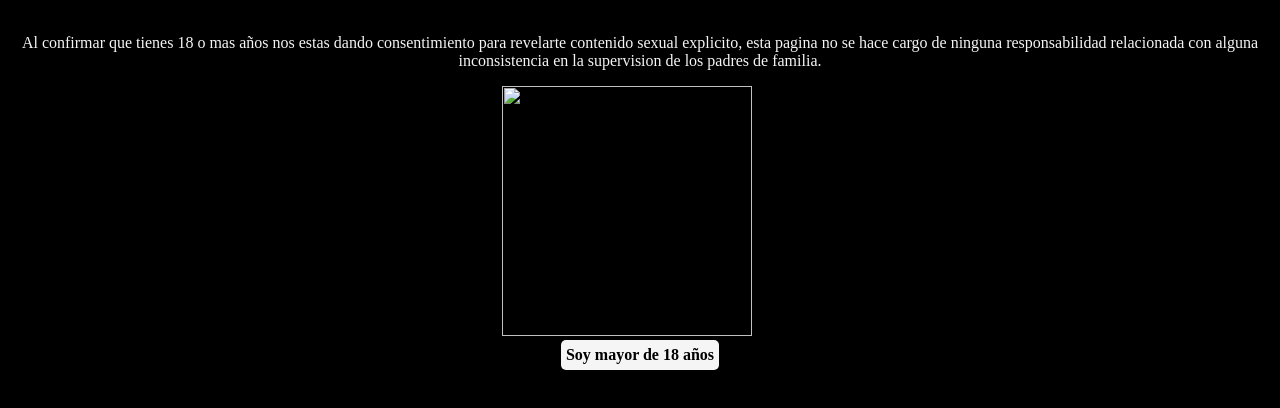
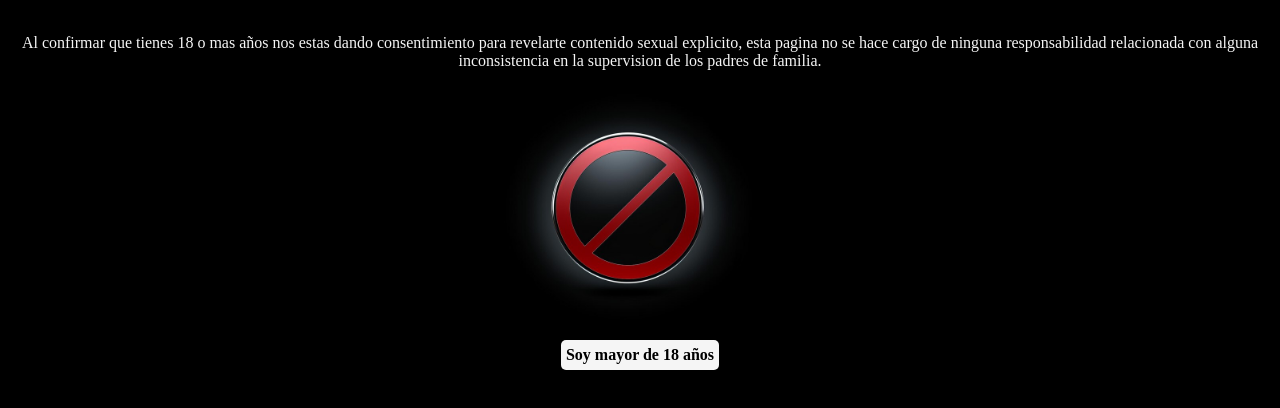
Before and after one commit to wilki-BD/wilki-BD.github.io, a plain HTML site: page index.html in a window 1280 px wide. Shown: the part 254-662 px from the top of the page. Drawn offline with Linux system fonts and the light colour scheme.

Commit message:
Update index.html

```diff
--- a/index.html
+++ b/index.html
@@ -21,7 +21,7 @@
    <div id="con2">
      <div id="Cproh">
 
-    <img id="proh" src="proh.jpg">
+    <img id="proh" src="senal-prohibicion-entrada-roja-negra-sobre-fondo-negro_893012-179185-2173070370.jpg">
 
      </div>
 
```
